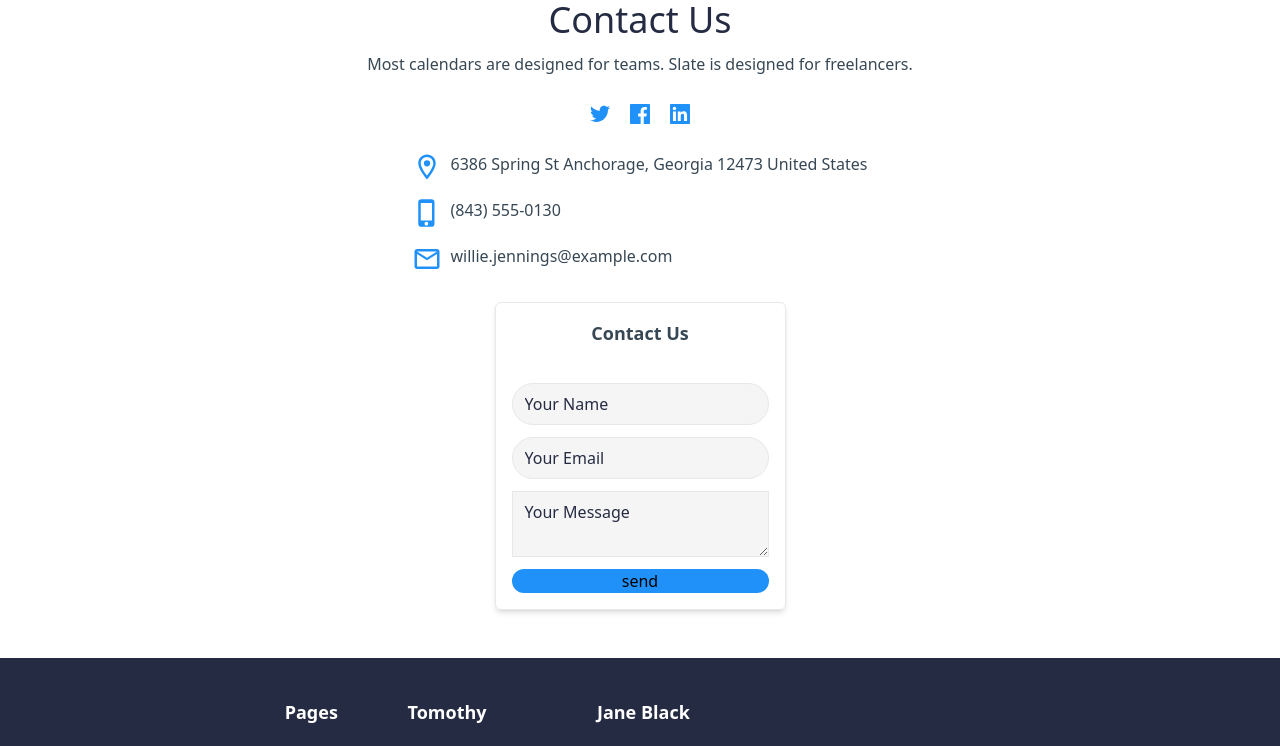
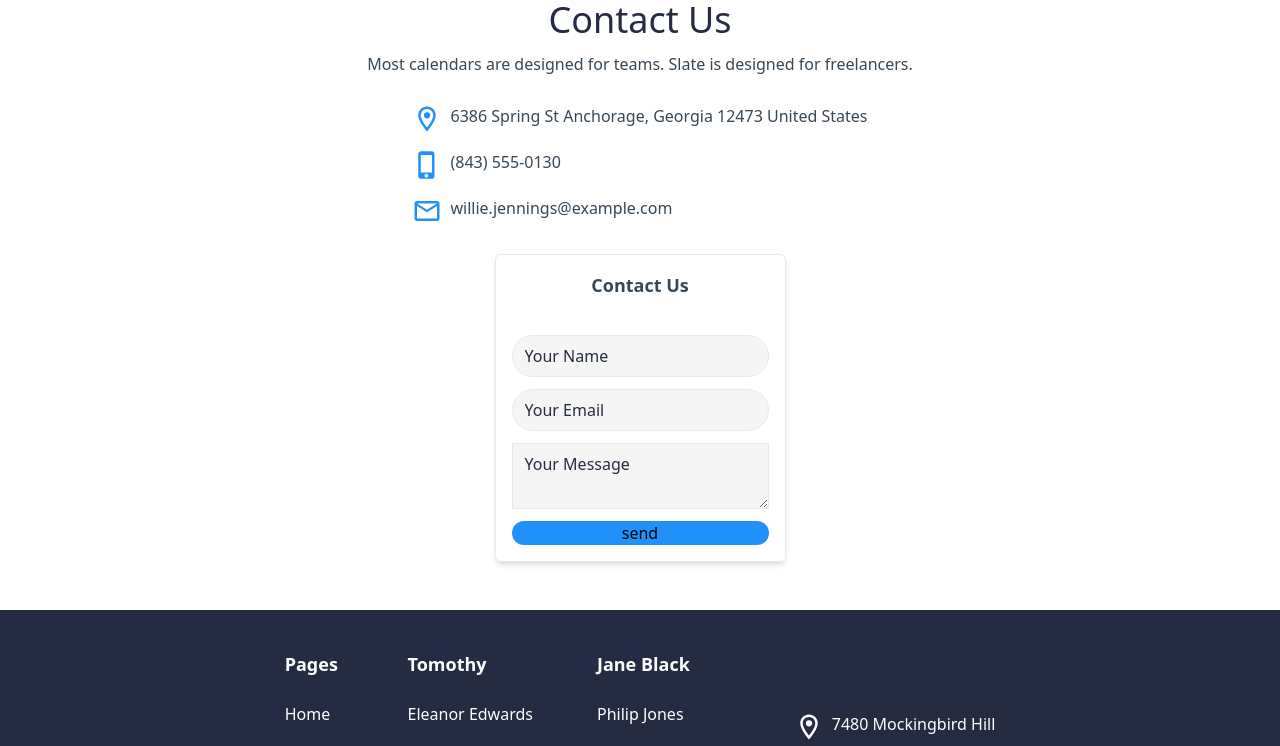
Before and after one commit to d-rocham/unal-uapa-prueba-tecnica, a React (Create React App) app: page / in a window 1280 px wide. Shown: the top 746 px of the page. Built offline with nearby package versions, Linux system fonts and the light colour scheme.

Commit message:
[Refactor] Adapta en responsive xl: esconde SocialIcons

```diff
--- a/src/components/body/body_components/ContactUs.tsx
+++ b/src/components/body/body_components/ContactUs.tsx
@@ -19,7 +19,9 @@ function ContactUs() {
                     title="Contact Us"
                     description="Most calendars are designed for teams. Slate is designed for freelancers."
                 />
-                <SocialIcons primary />
+                <div className="xl:hidden">
+                    <SocialIcons primary />
+                </div>
                 <div className="ContactInfoIcons flex flex-col justify-start gap-4">
                     <IconInfo
                         icon={<MdOutlineLocationOn />}
```
